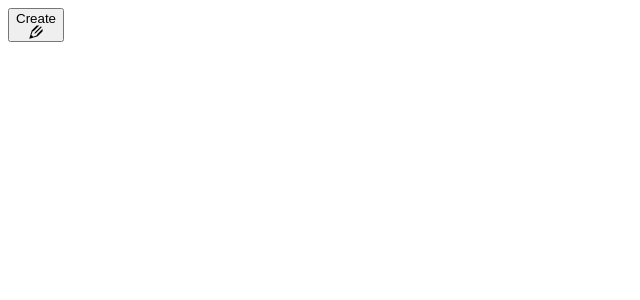
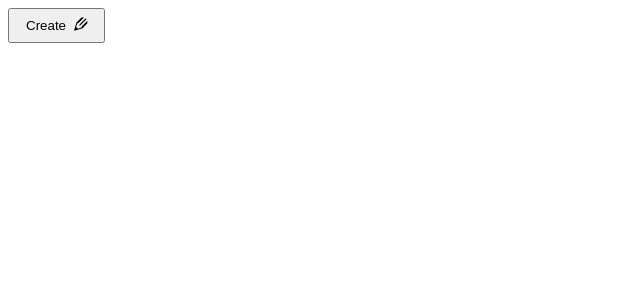
Before and after one commit to codetapacademy/remindly-with-react, a React (Create React App) app: page / in a window 1280 px wide. Shown: the top 300 px of the page, without its empty margins (0-640 px from the left). Built offline with nearby package versions, Linux system fonts and the light colour scheme.

Commit message:
feat: [psyhedeliq] create-action-bar-component this closes #12

```diff
--- /dev/null
+++ b/src/component/action-bar/action-bar.component.jsx
@@ -0,0 +1,14 @@
+import React from 'react';
+import { Button } from '../button';
+
+const ActionBar = () => {
+  return (
+    <div>
+      <Button label="Create">
+        <span className="remindly-pencil2"></span>
+      </Button>
+    </div>
+  );
+};
+
+export { ActionBar };
--- /dev/null
+++ b/src/component/action-bar/index.js
@@ -0,0 +1 @@
+export { ActionBar } from './action-bar.component';
--- a/src/component/app/app.component.jsx
+++ b/src/component/app/app.component.jsx
@@ -1,10 +1,11 @@
 import React from 'react';
 import { Button } from '../button';
+import { ActionBar } from '../action-bar';
 
 const RecallApp = () => {
   return (
     <div>
-      <Button />
+      <ActionBar />
     </div>
   );
 };
--- a/src/component/button/button.component.jsx
+++ b/src/component/button/button.component.jsx
@@ -1,11 +1,12 @@
 import React from 'react';
+import { StyledButton } from './button.style';
 
-const Button = ({ onClick }) => {
+const Button = ({ onClick, label = 'Create', children }) => {
   return (
-    <button onClick={onClick} data-testid="button">
-      Create
-      <div className="remindly-pencil2"></div>
-    </button>
+    <StyledButton onClick={onClick} data-testid="button">
+      <span>{label}</span>
+      {children}
+    </StyledButton>
   );
 };
 
--- a/src/component/button/button.style.js
+++ b/src/component/button/button.style.js
@@ -0,0 +1,9 @@
+import styled from 'styled-components';
+
+export const StyledButton = styled.button`
+  padding: 8px 16px;
+
+  & > span:first-child {
+    padding-right: 8px;
+  }
+`;
```
Also changed, not shown: src/component/action-bar/action-bar.style.js (added).
